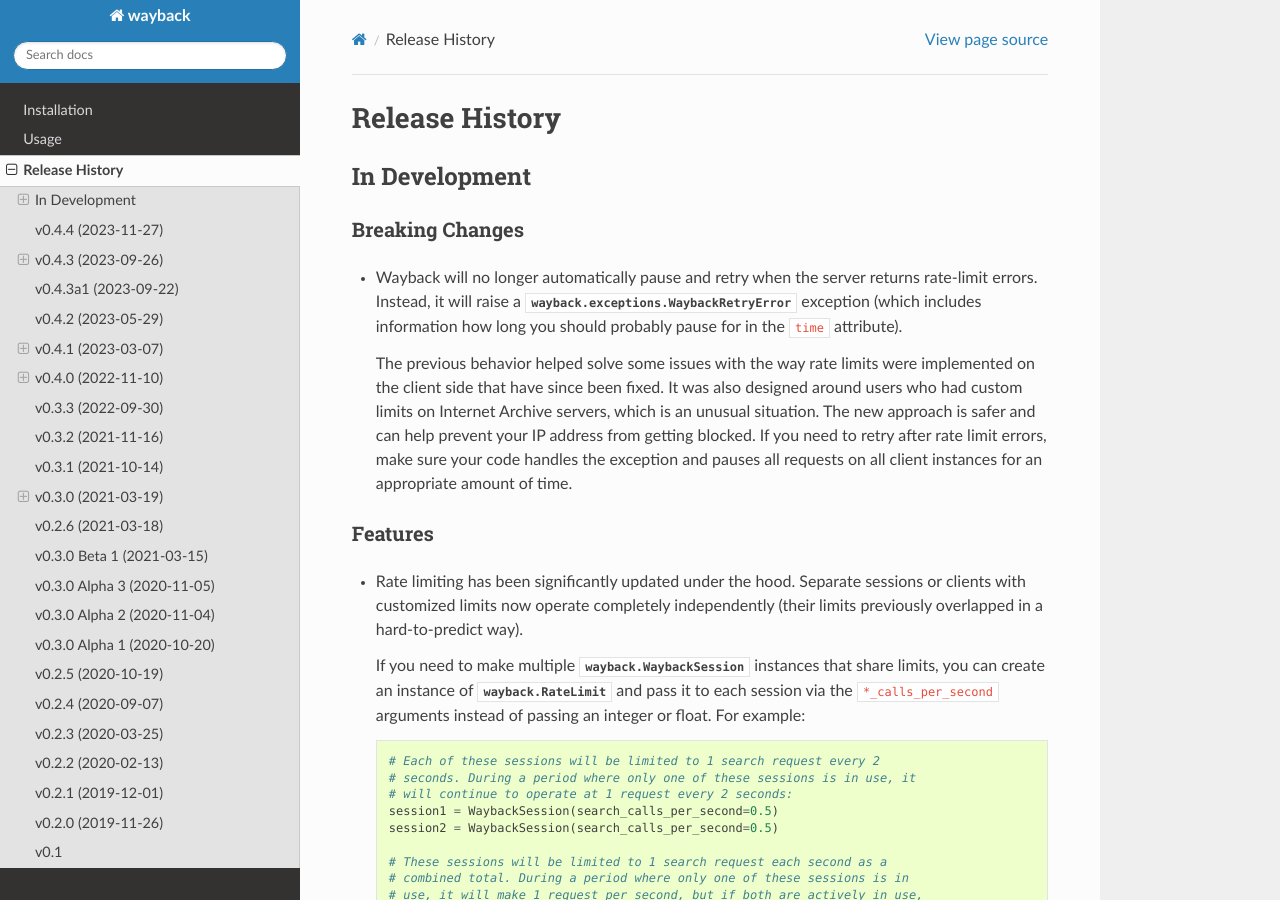
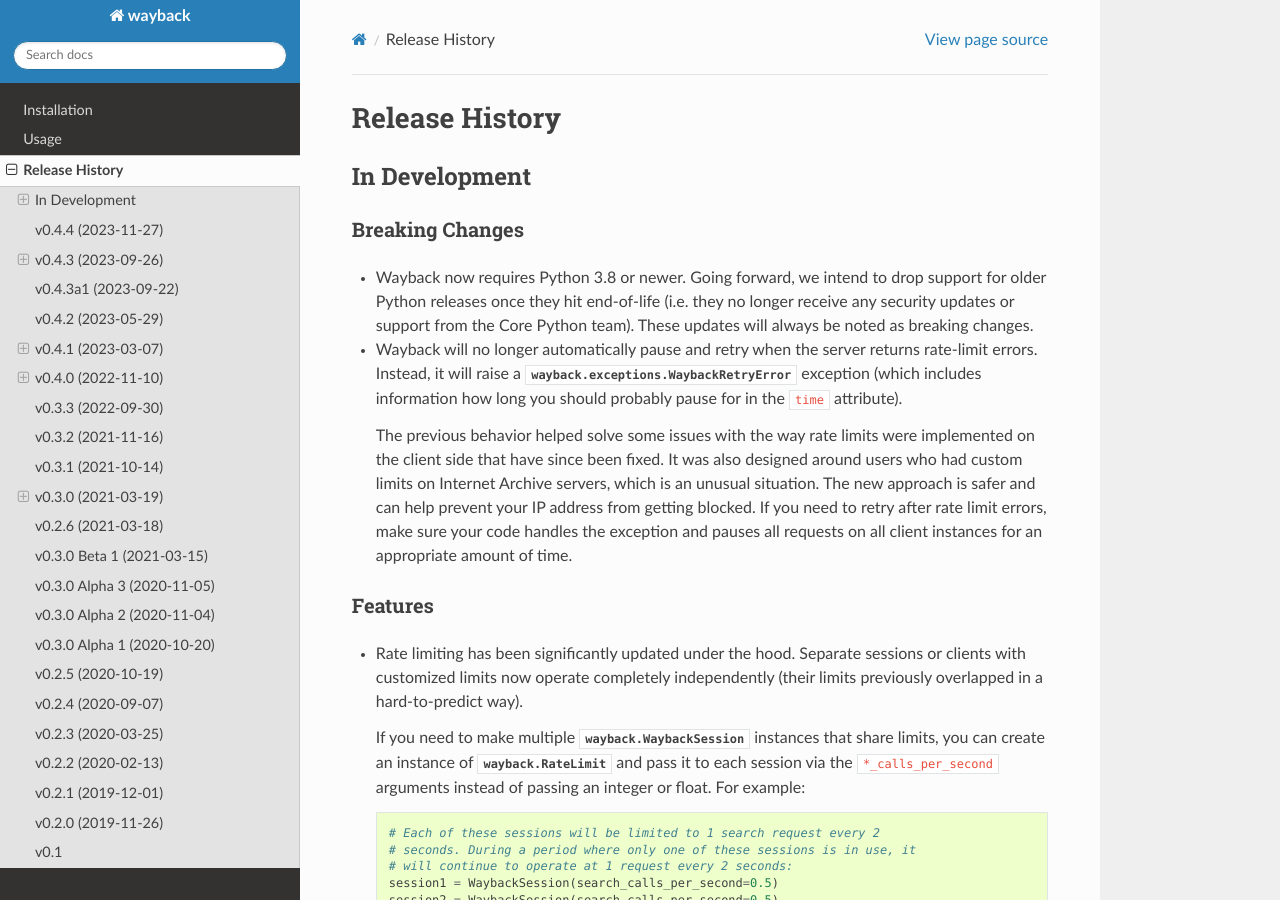
Before and after one commit to edgi-govdata-archiving/wayback, a Sphinx documentation site: the page built from docs/source/release-history.rst, in a window 1280 px wide and 900 px high. Built offline with Sphinx 7.4.7 and the Read the Docs theme 2.0.0, drawn with Linux system fonts in a browser that asks for light colours; the version number could not be read and is left out.

Commit message:
Add breaking change to release notes

```diff
--- a/docs/source/release-history.rst
+++ b/docs/source/release-history.rst
@@ -7,6 +7,8 @@
 
 Breaking Changes
 ^^^^^^^^^^^^^^^^
+
+- Wayback now requires Python 3.8 or newer. Going forward, we intend to drop support for older Python releases once they hit end-of-life (i.e. they no longer receive any security updates or support from the Core Python team). These updates will always be noted as breaking changes.
 
 - Wayback will no longer automatically pause and retry when the server returns rate-limit errors. Instead, it will raise a :class:`wayback.exceptions.WaybackRetryError` exception (which includes information how long you should probably pause for in the ``time`` attribute).
 
```
